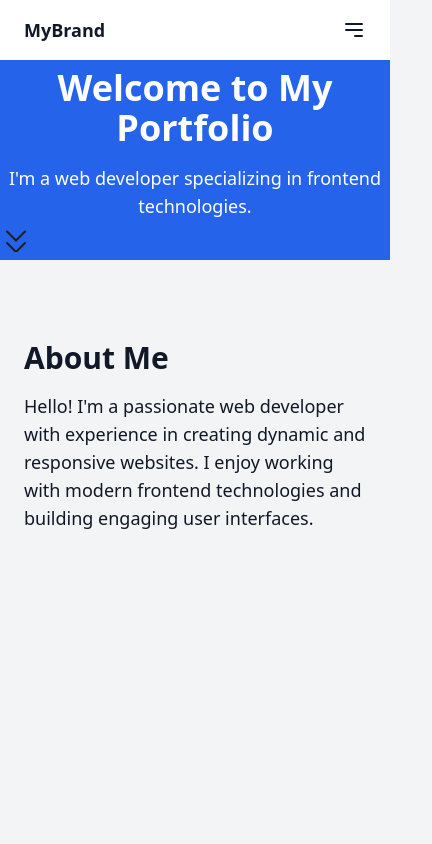
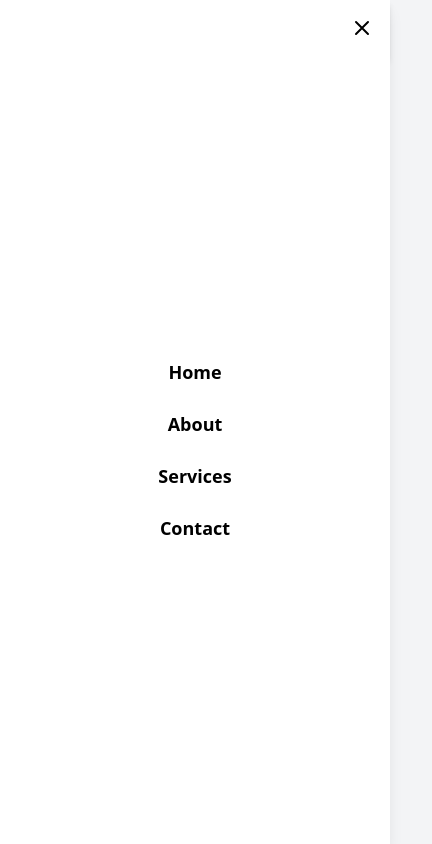
Before and after one commit to thomasMinh1995/my-portfolio-2024, a plain HTML site: page src/index.html in a window 390 px wide. Both pictures are taken after a click on the button 354 px from the left and 30 px from the top of the page. Shown: the top 844 px of the page, 432 px wide, since content can reach past the window. Drawn offline with Linux system fonts and the light colour scheme.

```diff
--- a/src/index.html
+++ b/src/index.html
@@ -1,5 +1,6 @@
 <!DOCTYPE html>
 <html lang="en">
+
 <head>
   <meta charset="UTF-8" />
   <meta name="viewport" content="width=device-width, initial-scale=1.0" />
@@ -9,75 +10,140 @@
     /* Smooth scrolling */
     html {
       scroll-behavior: smooth;
+
+      .menu-enter {
+        transition: opacity 0.3s ease-in-out;
+      }
+
+      .menu-enter-active {
+        opacity: 1;
+      }
+
+      .menu-exit {
+        transition: opacity 0.3s ease-in-out;
+      }
+
+      .menu-exit-active {
+        opacity: 0;
+      }
     }
   </style>
 </head>
+
 <body>
   <body class="bg-gray-100 text-gray-900">
     <nav class="bg-white shadow-md fixed w-full top-0 left-0 z-50">
-        <div
-          class="container mx-auto flex justify-between items-center py-4 px-6"
-        >
+      <div class="container mx-auto flex justify-between items-center py-4 px-6">
         <!-- Logo or Brand Name -->
         <div class="text-black text-lg font-semibold">
           <a href="#" class="hover:text-gray-600">MyBrand</a>
         </div>
 
+        <!-- Mobile Menu Button -->
+        <button id="mobile-menu-button" class="lg:hidden text-black focus:outline-none">
+          <svg class="w-6 h-6" fill="none" stroke="currentColor" viewBox="0 0 24 24" xmlns="http://www.w3.org/2000/svg">
+            <path stroke-linecap="round" stroke-linejoin="round" stroke-width="2" d="M4 6h16M4 12h16m-7 6h7"></path>
+          </svg>
+        </button>
+
         <!-- Navigation Links -->
-          <div class="hidden lg:flex space-x-6">
+        <div id="desktop-menu" class="hidden lg:flex space-x-6">
           <a href="#home" class="text-black hover:text-gray-600">Home</a>
           <a href="#about" class="text-black hover:text-gray-600">About</a>
-            <a href="#services" class="text-black hover:text-gray-600"
-              >Services</a
-            >
-            <a href="#contact" class="text-black hover:text-gray-600"
-              >Contact</a
-            >
+          <a href="#services" class="text-black hover:text-gray-600">Services</a>
+          <a href="#contact" class="text-black hover:text-gray-600">Contact</a>
+        </div>
       </div>
 
-          <!-- Mobile Menu Button -->
-          <button class="lg:hidden text-black focus:outline-none">
-            <svg
-              class="w-6 h-6"
-              fill="none"
-              stroke="currentColor"
-              viewBox="0 0 24 24"
-              xmlns="http://www.w3.org/2000/svg"
-            >
-              <path
-                stroke-linecap="round"
-                stroke-linejoin="round"
-                stroke-width="2"
-                d="M4 6h16M4 12h16m-7 6h7"
-              ></path>
+      <!-- Mobile Menu -->
+      <div id="mobile-menu" class="lg:hidden fixed inset-0 bg-white shadow-lg z-40 hidden flex flex-col">
+        <div class="flex justify-end p-4">
+          <button id="close-menu-button" class="text-black focus:outline-none">
+            <svg class="w-6 h-6" fill="none" stroke="currentColor" viewBox="0 0 24 24"
+              xmlns="http://www.w3.org/2000/svg">
+              <path stroke-linecap="round" stroke-linejoin="round" stroke-width="2" d="M6 18L18 6M6 6l12 12"></path>
             </svg>
           </button>
         </div>
+        <div class="flex flex-col items-center flex-grow justify-center space-y-6 py-8">
+          <a href="#home"
+            class="text-black text-lg font-semibold hover:text-gray-600 transition duration-300 ease-in-out">Home</a>
+          <a href="#about"
+            class="text-black text-lg font-semibold hover:text-gray-600 transition duration-300 ease-in-out">About</a>
+          <a href="#services"
+            class="text-black text-lg font-semibold hover:text-gray-600 transition duration-300 ease-in-out">Services</a>
+          <a href="#contact"
+            class="text-black text-lg font-semibold hover:text-gray-600 transition duration-300 ease-in-out">Contact</a>
+        </div>
+      </div>
     </nav>
     <!-- Hero Section -->
-      <section class="bg-blue-600 text-white text-center py-2">
-        <div class="w-screen h-screen bg-blue-500 flex-col items-center">
+    <section class="bg-blue-600 text-white text-center py-2 flex flex-col items-center justify-center min-h-screen">
+      <div>
         <h1 class="text-4xl font-bold">Welcome to My Portfolio</h1>
+      </div>
+      <div>
         <p class="mt-4 text-lg">
           I'm a web developer specializing in frontend technologies.
         </p>
-          <a
-            href="#about"
-          >
-            <img src="./hero-arrow.svg"/>
+      </div>
+      <a href="#about">
+        <svg width="32" height="32" viewBox="0 0 32 32" fill="none" xmlns="http://www.w3.org/2000/svg" class="mt-4">
+          <g clip-path="url(#clip0_506_5)">
+            <path d="M16 20.5L7 11.5" stroke="#1F1F1F" stroke-width="2" stroke-linecap="round"
+              stroke-linejoin="round" />
+            <path d="M25 11.5L16 20.5" stroke="#1F1F1F" stroke-width="2" stroke-linecap="round"
+              stroke-linejoin="round" />
+            <path d="M16 32L7 23" stroke="#1F1F1F" stroke-width="2" stroke-linecap="round" stroke-linejoin="round" />
+            <path d="M25 23L16 32" stroke="#1F1F1F" stroke-width="2" stroke-linecap="round" stroke-linejoin="round" />
+          </g>
+          <defs>
+            <clipPath id="clip0_506_5">
+              <rect width="32" height="32" fill="white" />
+            </clipPath>
+          </defs>
+        </svg>
       </a>
+    </section>
+    <!-- About Section -->
+    <section id="about" class="py-20 px-6 max-w-4xl mx-auto min-h-screen">
+      <div class="relative flex py-5 items-center">
+        <div class="flex-grow border-t border-gray-400"></div>
+        <span class="flex-shrink mx-4 text-gray-400">About</span>
+        <div class="flex-grow border-t border-gray-400"></div>
     </div>
-      </section>
-
-      <!-- About Section -->
-      <section id="about" class="py-20 px-6 max-w-4xl mx-auto">
-        <h2 class="text-3xl font-bold mb-4">About Me</h2>
+      <div class="flex justify-between items-center">
         <p class="text-lg">
           Hello! I'm a passionate web developer with experience in creating
           dynamic and responsive websites. I enjoy working with modern frontend
           technologies and building engaging user interfaces.
+
+          Hello! I'm a passionate web developer with experience in creating
+          dynamic and responsive websites. I enjoy working with modern frontend
+          technologies and building engaging user interfaces.
+
+          Hello! I'm a passionate web developer with experience in creating
+          dynamic and responsive websites. I enjoy working with modern frontend
+          technologies and building engaging user interfaces.
         </p>
+        <img src="image-myself.jfif" class="h-[300px]" alt="Myself"/>
+      </div>
     </section>
+
+    <script>
+      const mobileMenuButton = document.getElementById("mobile-menu-button");
+      const mobileMenu = document.getElementById("mobile-menu");
+      const closeMenuButton = document.getElementById("close-menu-button");
+
+      mobileMenuButton.addEventListener("click", () => {
+        mobileMenu.classList.toggle("hidden");
+      });
+
+      closeMenuButton.addEventListener("click", () => {
+        mobileMenu.classList.add("hidden");
+      });
+    </script>
   </body>
 </body>
+
 </html>
```
Also changed, not shown: src/image-myself.jfif (added), src/output.css. Lines whose indentation alone changed are shown as unchanged.
